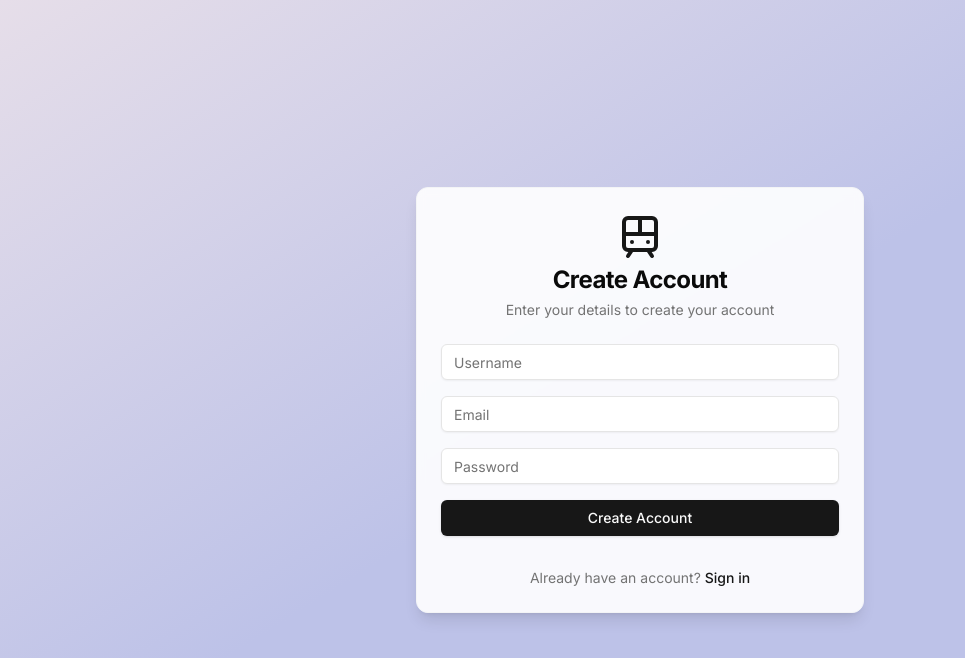
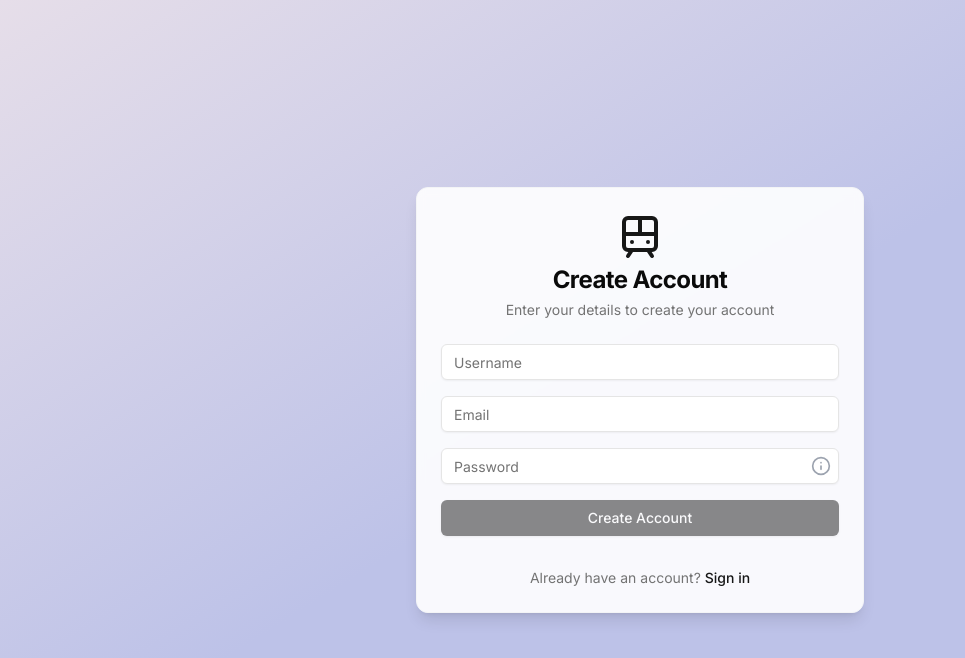
Before and after one commit to Raviikumar001/train-book-wise, a Next.js app in the folder frontend/: page /register in a window 1280 px wide. Shown: the top 658 px of the page, without its empty margins (0-965 px from the left). Built offline with nearby package versions, Linux system fonts and the light colour scheme.

Commit message:
updated register

```diff
--- a/frontend/src/app/(auth)/register/page.tsx
+++ b/frontend/src/app/(auth)/register/page.tsx
@@ -1,7 +1,5 @@
-// src/app/(auth)/register/page.tsx
 "use client";
-
-import { useState } from "react";
+import React, { useState, useEffect } from "react";
 import { useRouter } from "next/navigation";
 import Link from "next/link";
 import { toast } from "react-hot-toast";
@@ -15,27 +13,102 @@ import {
   CardHeader,
   CardTitle,
 } from "@/components/ui/card";
-import { Train } from "lucide-react";
+import { Train, Info, Check, X } from "lucide-react";
 import { useAuth } from "@/app/store/useAuth";
+
+interface PasswordRequirementProps {
+  text: string;
+  isMet: boolean;
+}
+
+interface FormData {
+  name: string;
+  email: string;
+  password: string;
+}
+
+interface ValidationState {
+  minLength: boolean;
+  hasNumber: boolean;
+  hasUpperCase: boolean;
+  hasLowerCase: boolean;
+}
+
+const PasswordRequirement: React.FC<PasswordRequirementProps> = ({
+  text,
+  isMet,
+}) => (
+  <div className="flex items-center space-x-2">
+    {isMet ? (
+      <Check className="w-4 h-4 text-green-500" />
+    ) : (
+      <X className="w-4 h-4 text-red-500" />
+    )}
+    <span className={isMet ? "text-green-600" : "text-red-600"}>{text}</span>
+  </div>
+);
 
 export default function RegisterPage() {
   const router = useRouter();
   const { register } = useAuth();
-  const [isLoading, setIsLoading] = useState(false);
-  const [formData, setFormData] = useState({
+
+  // Client-side only states
+  const [mounted, setMounted] = useState(false);
+  const [isLoading, setIsLoading] = useState<boolean>(false);
+  const [showPasswordRequirements, setShowPasswordRequirements] =
+    useState<boolean>(false);
+  const [formData, setFormData] = useState<FormData>({
     name: "",
     email: "",
     password: "",
   });
 
-  const handleSubmit = async (e: React.FormEvent) => {
+  const [validations, setValidations] = useState<ValidationState>({
+    minLength: false,
+    hasNumber: false,
+    hasUpperCase: false,
+    hasLowerCase: false,
+  });
+
+  // Handle hydration
+  useEffect(() => {
+    setMounted(true);
+  }, []);
+
+  const validatePassword = (password: string): void => {
+    setValidations({
+      minLength: password.length >= 6,
+      hasNumber: /\d/.test(password),
+      hasUpperCase: /[A-Z]/.test(password),
+      hasLowerCase: /[a-z]/.test(password),
+    });
+  };
+
+  const handlePasswordChange = (
+    e: React.ChangeEvent<HTMLInputElement>
+  ): void => {
+    const newPassword = e.target.value;
+    setFormData({ ...formData, password: newPassword });
+    validatePassword(newPassword);
+  };
+
+  const isPasswordValid = Object.values(validations).every(Boolean);
+  const isEmailValid = /^[^\s@]+@[^\s@]+\.[^\s@]+$/.test(formData.email);
+  const isNameValid = formData.name.length >= 2;
+
+  const handleSubmit = async (
+    e: React.FormEvent<HTMLFormElement>
+  ): Promise<void> => {
     e.preventDefault();
+    if (!isPasswordValid || !isEmailValid || !isNameValid) {
+      toast.error("Please fix the validation errors");
+      return;
+    }
+
     setIsLoading(true);
-
     try {
       await register(formData.name, formData.email, formData.password);
-
-      toast.success("Registration successful! ");
+      toast.success("Registration successful!");
       router.push("/login");
     } catch (error: any) {
       toast.error(error.response?.data?.message || "Registration failed");
@@ -43,6 +116,11 @@ export default function RegisterPage() {
       setIsLoading(false);
     }
   };
+
+  // Don't render anything until mounted (client-side)
+  if (!mounted) {
+    return null;
+  }
 
   return (
     <div
@@ -66,42 +144,109 @@ export default function RegisterPage() {
         <CardContent>
           <form onSubmit={handleSubmit} className="space-y-4">
             <div>
+              <div className="relative">
                 <Input
                   placeholder="Username"
                   value={formData.name}
-                onChange={(e) =>
+                  onChange={(e: React.ChangeEvent<HTMLInputElement>) =>
                     setFormData({ ...formData, name: e.target.value })
                   }
-                className="w-full bg-white"
+                  className={`w-full bg-white ${
+                    !isNameValid && formData.name ? "border-red-500" : ""
+                  }`}
                   required
                 />
+                {!isNameValid && formData.name && (
+                  <p className="text-red-500 text-sm mt-1">
+                    Name must be at least 2 characters
+                  </p>
+                )}
               </div>
+            </div>
+
             <div>
+              <div className="relative">
                 <Input
                   type="email"
                   placeholder="Email"
                   value={formData.email}
-                onChange={(e) =>
+                  onChange={(e: React.ChangeEvent<HTMLInputElement>) =>
                     setFormData({ ...formData, email: e.target.value })
                   }
-                className="w-full bg-white"
+                  className={`w-full bg-white ${
+                    !isEmailValid && formData.email ? "border-red-500" : ""
+                  }`}
                   required
                 />
+                {!isEmailValid && formData.email && (
+                  <p className="text-red-500 text-sm mt-1">
+                    Please enter a valid email address
+                  </p>
+                )}
               </div>
+            </div>
+
             <div>
+              <div className="relative">
                 <Input
                   type="password"
                   placeholder="Password"
                   value={formData.password}
-                onChange={(e) =>
-                  setFormData({ ...formData, password: e.target.value })
+                  onChange={handlePasswordChange}
+                  onFocus={() => setShowPasswordRequirements(true)}
+                  className={`w-full bg-white pr-10 ${
+                    !isPasswordValid && formData.password
+                      ? "border-red-500"
+                      : ""
+                  }`}
+                  required
+                />
+                <button
+                  type="button"
+                  className="absolute right-2 top-1/2 -translate-y-1/2"
+                  onClick={() =>
+                    setShowPasswordRequirements(!showPasswordRequirements)
                   }
-                className="w-full bg-white"
-                required
-                minLength={6}
+                >
+                  <Info
+                    className={`w-5 h-5 ${
+                      showPasswordRequirements
+                        ? "text-primary"
+                        : "text-gray-400"
+                    }`}
+                  />
+                </button>
+              </div>
+
+              {showPasswordRequirements && (
+                <div className="mt-2 p-3 bg-gray-50 rounded-md border border-gray-200 space-y-2">
+                  <PasswordRequirement
+                    text="At least 6 characters"
+                    isMet={validations.minLength}
+                  />
+                  <PasswordRequirement
+                    text="Contains a number"
+                    isMet={validations.hasNumber}
+                  />
+                  <PasswordRequirement
+                    text="Contains an uppercase letter"
+                    isMet={validations.hasUpperCase}
+                  />
+                  <PasswordRequirement
+                    text="Contains a lowercase letter"
+                    isMet={validations.hasLowerCase}
                   />
                 </div>
-            <Button type="submit" className="w-full" disabled={isLoading}>
+              )}
+            </div>
+
+            <Button
+              type="submit"
+              className="w-full"
+              disabled={
+                isLoading || !isPasswordValid || !isEmailValid || !isNameValid
+              }
+            >
               {isLoading ? (
                 <div className="flex items-center justify-center">
                   <div className="w-5 h-5 border-t-2 border-b-2 border-white rounded-full animate-spin mr-2" />
@@ -128,3 +273,134 @@ export default function RegisterPage() {
     </div>
   );
 }
+
+// // src/app/(auth)/register/page.tsx
+// "use client";
+
+// import { useState } from "react";
+// import { useRouter } from "next/navigation";
+// import Link from "next/link";
+// import { toast } from "react-hot-toast";
+// import { Button } from "@/components/ui/button";
+// import { Input } from "@/components/ui/input";
+// import {
+//   Card,
+//   CardContent,
+//   CardDescription,
+//   CardFooter,
+//   CardHeader,
+//   CardTitle,
+// } from "@/components/ui/card";
+// import { Train } from "lucide-react";
+// import { useAuth } from "@/app/store/useAuth";
+
+// export default function RegisterPage() {
+//   const router = useRouter();
+//   const { register } = useAuth();
+//   const [isLoading, setIsLoading] = useState(false);
+//   const [formData, setFormData] = useState({
+//     name: "",
+//     email: "",
+//     password: "",
+//   });
+
+//   const handleSubmit = async (e: React.FormEvent) => {
+//     e.preventDefault();
+//     setIsLoading(true);
+
+//     try {
+//       await register(formData.name, formData.email, formData.password);
+
+//       toast.success("Registration successful! ");
+//       router.push("/login");
+//     } catch (error: any) {
+//       toast.error(error.response?.data?.message || "Registration failed");
+//     } finally {
+//       setIsLoading(false);
+//     }
+//   };
+
+//   return (
+//     <div
+//       className="min-h-screen flex items-center justify-center p-4"
+//       style={{
+//         background: "linear-gradient(to top left, #bdc2e8, #bdc2e8, #e6dee9)",
+//       }}
+//     >
+//       <Card className="w-full max-w-md bg-white/90 backdrop-blur-sm shadow-lg border border-gray-100">
+//         <CardHeader className="space-y-1">
+//           <div className="flex items-center justify-center">
+//             <Train className="w-12 h-12 text-primary" />
+//           </div>
+//           <CardTitle className="text-2xl font-bold text-center">
+//             Create Account
+//           </CardTitle>
+//           <CardDescription className="text-center">
+//             Enter your details to create your account
+//           </CardDescription>
+//         </CardHeader>
+//         <CardContent>
+//           <form onSubmit={handleSubmit} className="space-y-4">
+//             <div>
+//               <Input
+//                 placeholder="Username"
+//                 value={formData.name}
+//                 onChange={(e) =>
+//                   setFormData({ ...formData, name: e.target.value })
+//                 }
+//                 className="w-full bg-white"
+//                 required
+//               />
+//             </div>
+//             <div>
+//               <Input
+//                 type="email"
+//                 placeholder="Email"
+//                 value={formData.email}
+//                 onChange={(e) =>
+//                   setFormData({ ...formData, email: e.target.value })
+//                 }
+//                 className="w-full bg-white"
+//                 required
+//               />
+//             </div>
+//             <div>
+//               <Input
+//                 type="password"
+//                 placeholder="Password"
+//                 value={formData.password}
+//                 onChange={(e) =>
+//                   setFormData({ ...formData, password: e.target.value })
+//                 }
+//                 className="w-full bg-white"
+//                 required
+//                 minLength={6}
+//               />
+//             </div>
+//             <Button type="submit" className="w-full" disabled={isLoading}>
+//               {isLoading ? (
+//                 <div className="flex items-center justify-center">
+//                   <div className="w-5 h-5 border-t-2 border-b-2 border-white rounded-full animate-spin mr-2" />
+//                   Creating Account...
+//                 </div>
+//               ) : (
+//                 "Create Account"
+//               )}
+//             </Button>
+//           </form>
+//         </CardContent>
+//         <CardFooter>
+//           <p className="text-center text-sm text-muted-foreground mt-2 w-full">
+//             Already have an account?{" "}
+//             <Link
+//               href="/login"
+//               className="text-primary hover:underline font-medium"
+//             >
+//               Sign in
+//             </Link>
+//           </p>
+//         </CardFooter>
+//       </Card>
+//     </div>
+//   );
+// }
```
Lines whose indentation alone changed are shown as unchanged.
